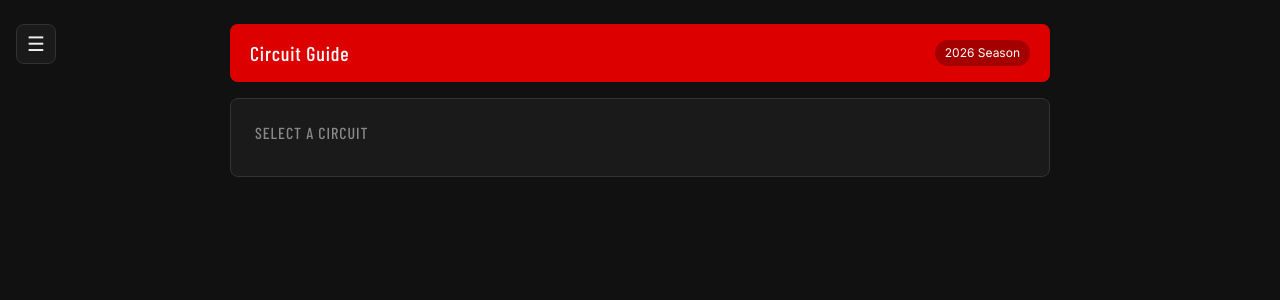
After one commit to Rishab-rt/F1-Championship-Calculator, a Flask app: page /circuitguide in a window 1280 px wide. The commit adds this page. Shown: the top 300 px of the page. Run offline with Flask 3, Linux system fonts and the light colour scheme; data that the repository does not hold is empty; parts of the project's set-up code (start-up, migrations or seed data) failed here and were passed over.

Commit message:
Building the circuitguide

```diff
--- a/app.py
+++ b/app.py
@@ -621,6 +621,19 @@ def save_simulation():
     current_race_index += 1
     return redirect(url_for('index'))
 
+@app.route("/circuitguide")
+def circuitguide():
+    response = requests.get("https://api.jolpi.ca/ergast/f1/2026/circuits.json")
+    data = response.json()
+    circuits = data["MRData"]["CircuitTable"]["Circuits"]
+
+    return render_template(
+        "circuitguide.html",
+        circuits=circuits,
+        races=races,
+        current_race_index=current_race_index
+    )
+
 
 
 
--- /dev/null
+++ b/templates/circuitguide.html
@@ -0,0 +1,76 @@
+<!DOCTYPE html>
+<html lang="en">
+<head>
+    <meta charset="UTF-8">
+    <meta name="viewport" content="width=device-width, initial-scale=1.0">
+    <title>Circuit Guide</title>
+    <link href="https://cdn.jsdelivr.net/npm/bootstrap@5.3.0/dist/css/bootstrap.min.css" rel="stylesheet">
+    <link href="https://fonts.googleapis.com/css2?family=Barlow+Condensed:wght@500;600&family=Inter:wght@400;500&display=swap" rel="stylesheet">
+    <link rel="stylesheet" href="{{ url_for('static', filename='f1.css') }}">
+</head>
+<body>
+{% include 'navbar.html' %}
+<div class="f1-container">
+
+    <div class="f1-header">
+        <h1>Circuit Guide</h1>
+        <span class="race-badge">2026 Season</span>
+    </div>
+
+    <!-- Circuit selector -->
+    <div class="f1-card" style="margin-bottom: 16px;">
+        <h5 class="section-label">Select a circuit</h5>
+        <div style="display: flex; flex-wrap: wrap; gap: 8px;">
+            {% for circuit in circuits %}
+            <button class="race-edit-pill" onclick="showCircuit('{{ circuit.circuitId }}')">
+                {{ circuit.Location.locality }}
+            </button>
+            {% endfor %}
+        </div>
+    </div>
+
+    <!-- Circuit detail panels -->
+    {% for circuit in circuits %}
+    <div class="f1-card circuit-panel" id="circuit-{{ circuit.circuitId }}" style="display: none;">
+        <h2 class="section-heading">{{ circuit.circuitName }}</h2>
+        <div class="race-event" style="margin-bottom: 16px;">
+            <div class="event-label">Location</div>
+            <div class="event-name">{{ circuit.Location.locality }}, {{ circuit.Location.country }}</div>
+        </div>
+        <div style="display: flex; gap: 8px;">
+            <a href="{{ circuit.url }}" target="_blank" class="btn-ghost-f1">Wikipedia</a>
+        </div>
+        <div id="map-{{ circuit.circuitId }}" style="margin-top: 16px; height: 300px; background: var(--f1-surface); border-radius: 8px; display: flex; align-items: center; justify-content: center; color: var(--f1-muted);">
+            <iframe
+                width="100%"
+                height="300"
+                frameborder="0"
+                style="border-radius: 8px;"
+                src="https://www.openstreetmap.org/export/embed.html?bbox={{ circuit.Location.long|float - 0.01 }},{{ circuit.Location.lat|float - 0.01 }},{{ circuit.Location.long|float + 0.01 }},{{ circuit.Location.lat|float + 0.01 }}&layer=mapnik&marker={{ circuit.Location.lat }},{{ circuit.Location.long }}">
+            </iframe>
+        </div>
+    </div>
+    {% endfor %}
+
+</div>
+
+<script>
+function showCircuit(id) {
+    document.querySelectorAll('.circuit-panel').forEach(p => p.style.display = 'none');
+    document.querySelectorAll('.race-edit-pill').forEach(b => {
+        b.style.borderColor = '';
+        b.style.color = '';
+    });
+    document.getElementById('circuit-' + id).style.display = 'block';
+    event.target.style.borderColor = 'var(--f1-papaya)';
+    event.target.style.color = 'var(--f1-papaya)';
+}
+
+// Show first circuit by default
+window.addEventListener('load', () => {
+    const firstBtn = document.querySelector('.race-edit-pill');
+    if (firstBtn) firstBtn.click();
+});
+</script>
+</body>
+</html>
--- a/templates/navbar.html
+++ b/templates/navbar.html
@@ -12,6 +12,7 @@
     <a href="/stats" class="nav-item">📈 Stats</a>
     <a href="/predictions" class="nav-item">🔮 Season Prediction</a>
     <a href="/raceprediction" class="nav-item">🏎️ Race Prediction</a>
+    <a href="/circuitguide" class="nav-item">🗺️ Circuit Guide</a>
     <div style="margin-top: auto; padding-top: 20px; border-top: 0.5px solid var(--f1-border);">
         <form action="/sync" method="POST">
             <button type="submit" class="nav-item" style="width: 100%; text-align: left; cursor: pointer; background: transparent; border: none;">
```
